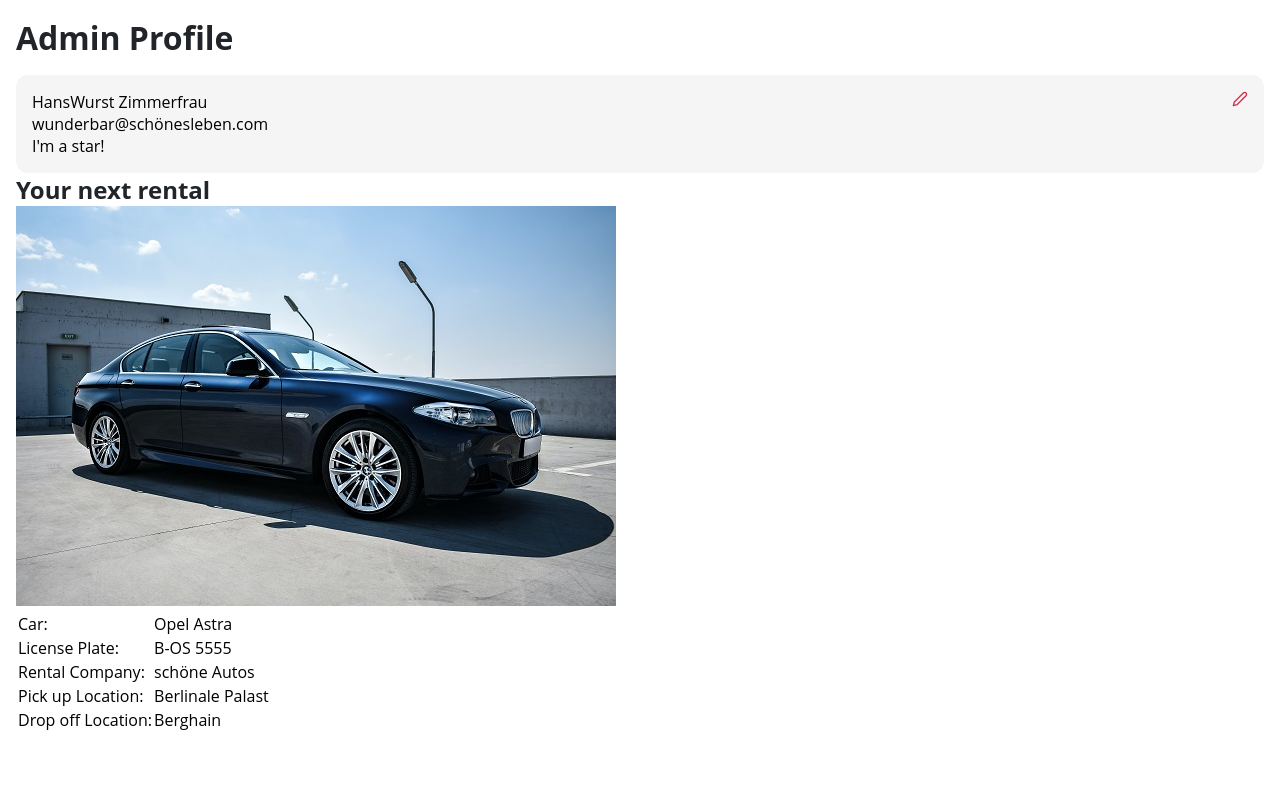
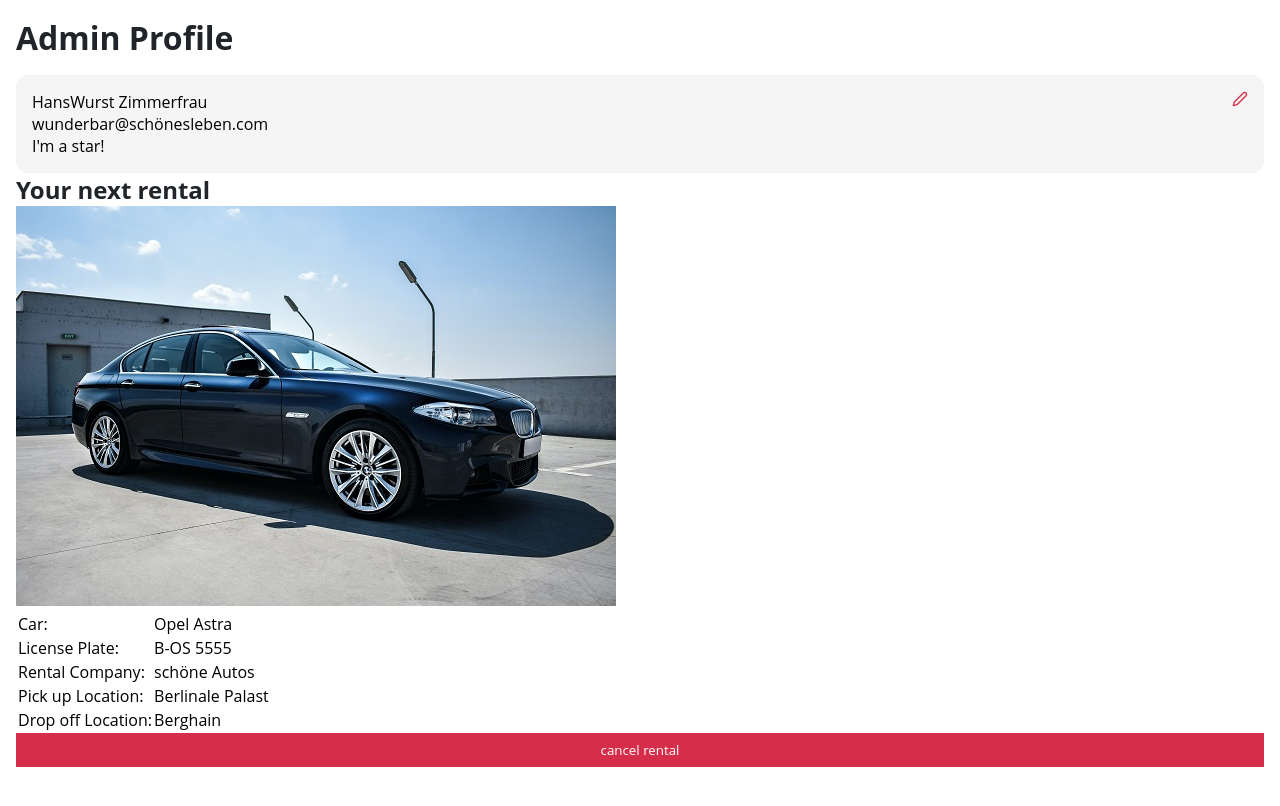
Before and after one commit to nevinalisheva/Berlinale-FMA, a Next.js app: page /user/1 in a window 1280 px wide. Shown: the top 806 px of the page. Built offline with nearby package versions, Linux system fonts and the light colour scheme; no server answers.

Commit message:
create component for RentalDetails

```diff
--- /dev/null
+++ b/components/RentalDetailsCard/RentalDetailsCard.js
@@ -0,0 +1,34 @@
+import React from "react";
+import styles from "./RentalDetailsCard.module.css";
+import Image from "next/image";
+function RentalDetailsCard({ data }) {
+  return (
+    <div className={styles.rental_details}>
+      <Image src={data.vehicle_image} layout="intrinsic" />
+      <table>
+        <tr>
+          <td>Car:</td> <td>{data.vehicle_name}</td>
+        </tr>
+        <tr>
+          <td>License Plate:</td>
+          <td>{data.plate_no}</td>
+        </tr>
+        <tr>
+          <td>Rental Company:</td>
+          <td>{data.company_name}</td>
+        </tr>
+        <tr>
+          <td>Pick up Location:</td>
+          <td>{data.pick_up_venue}</td>
+        </tr>
+        <tr>
+          <td>Drop off Location:</td>
+          <td>{data.drop_of_venue}</td>
+        </tr>
+      </table>
+      <button className="button">cancel rental</button>
+    </div>
+  );
+}
+
+export default RentalDetailsCard;
--- a/pages/user/[id].js
+++ b/pages/user/[id].js
@@ -1,10 +1,11 @@
 import React, { useEffect, useState } from "react";
 import styles from "./UserProfile.module.css";
 import { useRouter } from "next/router";
-import Image from "next/image";
+
 import axios from "axios";
 import { FiEdit2 } from "react-icons/fi";
 import dummyImage from "../../assets/dummy.jpg";
+import RentalDetailsCard from "../../components/RentalDetailsCard/RentalDetailsCard";
 
 function UserProfile() {
   const dummyUser = {
@@ -51,33 +52,7 @@ function UserProfile() {
       </div>
       <div className={styles.current_booking}>
         <h2>Your next rental</h2>
-        <div className={styles.rental_details}>
-          <Image
-            src={userData.current_rental.vehicle_image}
-            layout="intrinsic"
-          />
-          <table>
-            <tr>
-              <td>Car:</td> <td>{userData.current_rental.vehicle_name}</td>
-            </tr>
-            <tr>
-              <td>License Plate:</td>
-              <td>{userData.current_rental.plate_no}</td>
-            </tr>
-            <tr>
-              <td>Rental Company:</td>
-              <td>{userData.current_rental.company_name}</td>
-            </tr>
-            <tr>
-              <td>Pick up Location:</td>
-              <td>{userData.current_rental.pick_up_venue}</td>
-            </tr>
-            <tr>
-              <td>Drop off Location:</td>
-              <td>{userData.current_rental.drop_of_venue}</td>
-            </tr>
-          </table>
-        </div>
+        <RentalDetailsCard data={userData.current_rental} />
       </div>
     </div>
   );
--- a/styles/globals.css
+++ b/styles/globals.css
@@ -9,6 +9,13 @@ body {
   background-color: var(--background);
   width: 100vw;
   height: 100vh;
+}
+button {
+  background-color: var(--highlight-color);
+  padding: 0.5rem 2rem;
+  color: var(--secondary-title-color);
+  border: none;
+  width: 100%;
 }
 
 :root {
```
Also changed, not shown: components/RentalDetailsCard/RentalDetailsCard.module.css (added).
